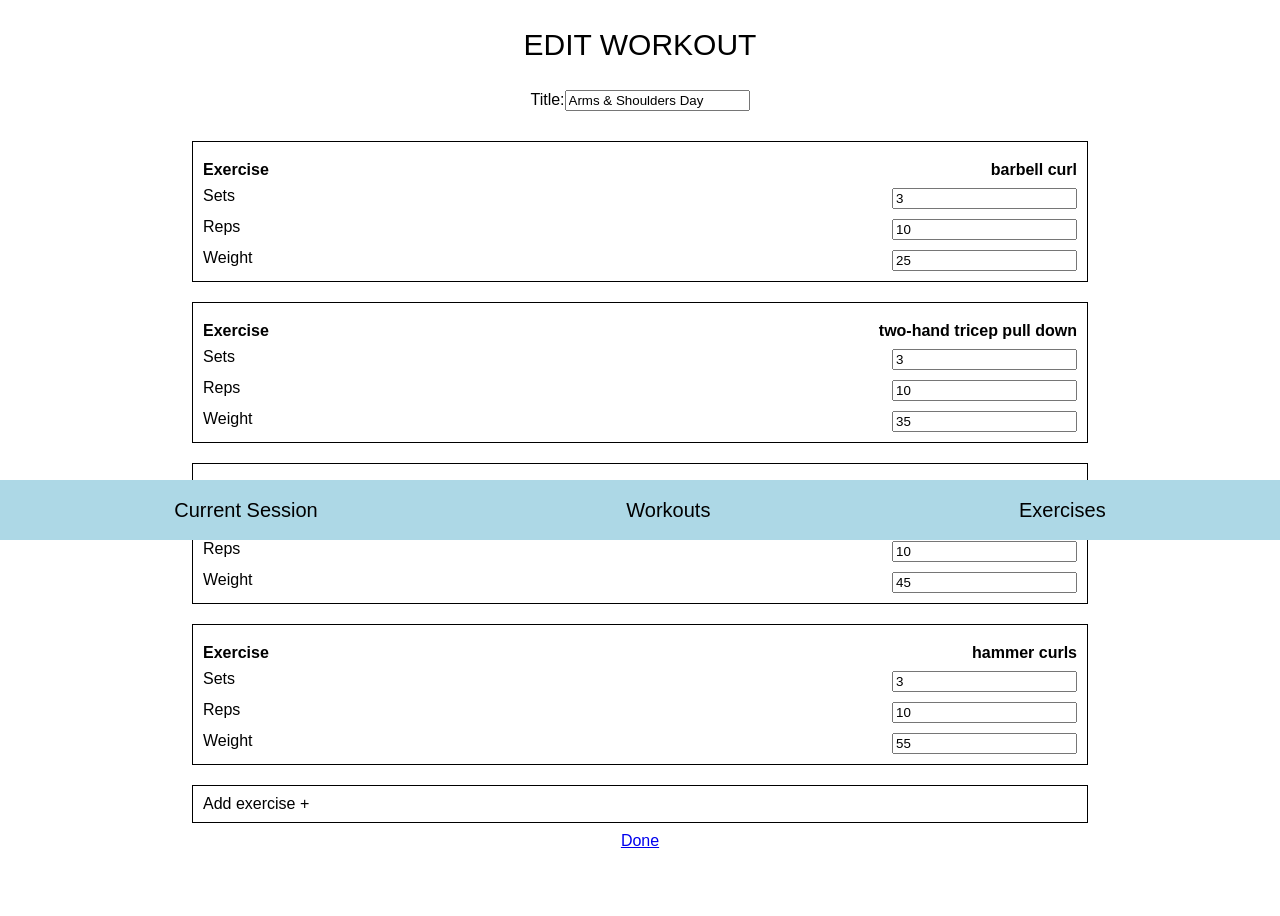
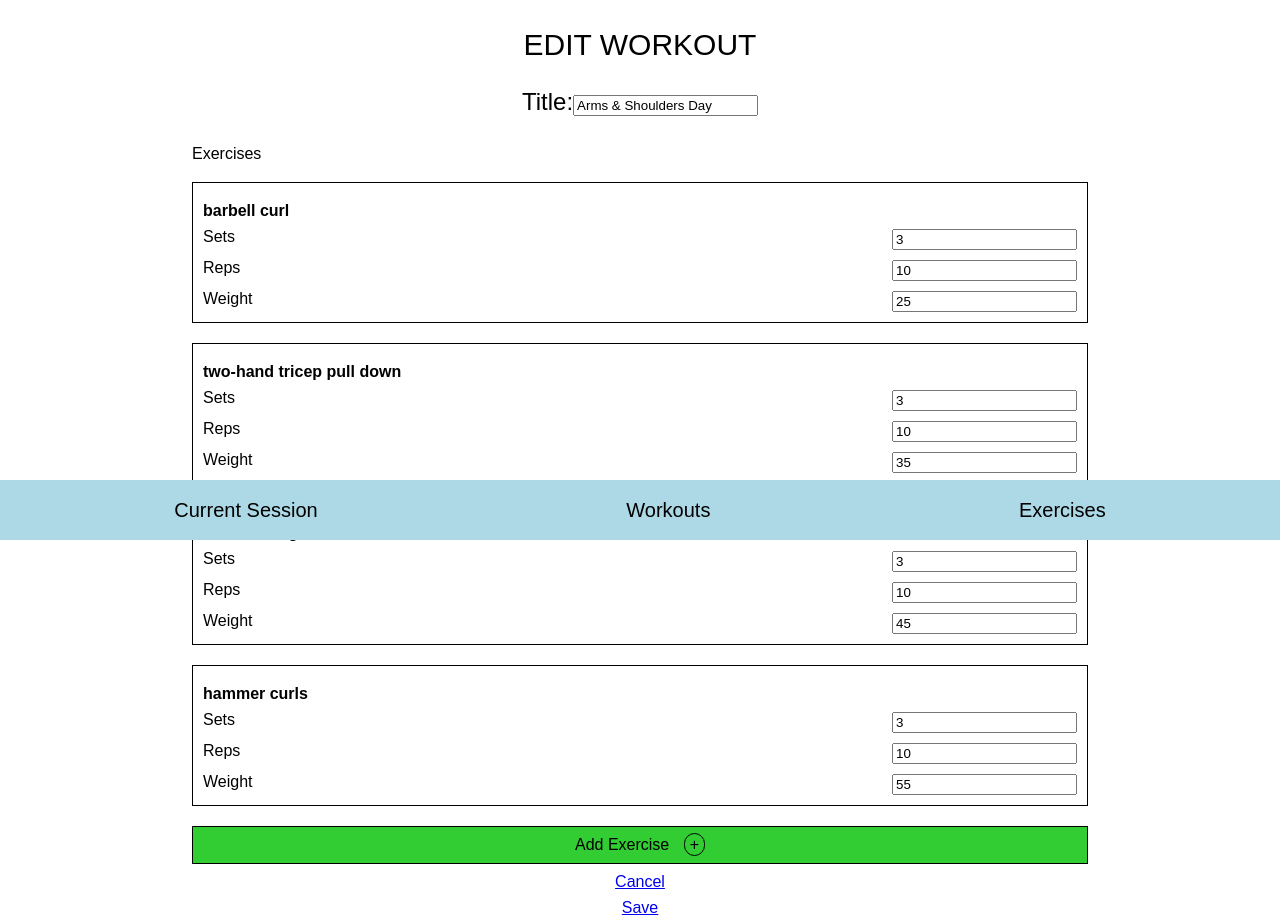
Before and after one commit to lukeslab/gym-app, a React (Create React App) app: page /edit-workout/0 in a window 1280 px wide. Shown: the part 260-1176 px from the top of the page. Before the commit the page ends 1109 px from the top, so only its background shows below. Built offline with nearby package versions, Linux system fonts and the light colour scheme.

Commit message:
finish edit-workout functionality and styles.

```diff
--- a/src/App.css
+++ b/src/App.css
@@ -26,6 +26,7 @@ footer, header, hgroup, menu, nav, section {
 body {
 	line-height: 1;
 	font-family: sans-serif;
+	box-sizing: border-box;
 }
 ol, ul {
 	list-style: none;
@@ -69,25 +70,54 @@ form {
 	margin-bottom: 20px;
 }
 
-.edit-workout li {
+.edit-workout label{
+	font-size: 24px;
+}
+
+.exercise-list {
+	width: 70%;
+}
+
+.exercise-list h2 {
+	margin-top: 20px;
+	align-self: flex-start;
+}
+
+.exercise-list li {
 	margin-top: 20px;
 	border: 1px solid black;
 	padding: 10px;
 }
 
-.edit-workout li * {
+.exercise-list li * {
 	margin-top: 5px;
 }
 
-.edit-workout ul {
-	width: 70%;
-}
-
-.edit-workout ul section div{
+.exercise-list ul section div{
 	display: flex;
 	justify-content: space-between;
 }
 
-.edit-workout ul section div:first-child {
+.exercise-list ul section div:first-child {
 	font-weight: bold;
 }
+
+.exercise-list .add-exercise {
+	text-align: center;
+	padding: 0;
+}
+
+.add-exercise a {
+	cursor: pointer;
+	display: block;
+	margin:0;
+	padding: 10px;
+	background-color: limegreen;
+}
+
+.add-exercise a span {
+	padding: 2px 5px;
+	border: 1px solid black;
+	border-radius: 50px;
+	margin-left: 10px;
+}
--- a/src/routes/edit-workout.js
+++ b/src/routes/edit-workout.js
@@ -11,7 +11,6 @@ function Exercise({name}){
     return(
         <section>
             <div className="exercise-name">
-                <span>Exercise </span>
                 <span>{exercise.name}</span>
             </div>
             <div className="exercise-sets">
@@ -30,19 +29,43 @@ function Exercise({name}){
     )
 }
 
+function ExerciseList({ id }){
+    const [ exercises, setExercises ] = useState(workoutsData[id].exercises);
+    const [ isAddingExercise, setIsAddingExercise ] = useState(false);
+
+    function addExercise(){
+        setIsAddingExercise(!isAddingExercise)
+    }
+
+    return (
+        <section className="exercise-list">
+            <h2>Exercises</h2>
+            <ul>
+                {exercises.map( (exercise, index) => {
+                    return (
+                        <li key={index}>
+                            <Exercise name={exercise}/>
+                        </li>
+                    )
+                })}
+                <li className="add-exercise">
+                    {isAddingExercise ? <><input></input><button onClick={addExercise}>Add</button></> : <><a onClick={addExercise}>Add Exercise <span>+</span></a></>}
+                </li>
+            </ul>
+        </section>
+    )
+}
+
 export default function EditWorkout () {
     const { id } = useParams();
     const [ title, setTitle ] = useState(workoutsData[id].title);
-    const [ exercises, setExercises ] = useState(workoutsData[id].exercises);
-    const [ isAddingExercise, setIsAddingExercise ] = useState(false);
+
 
     function handleOnChange(e){
         setTitle(e.target.value);
     }
 
-    function addExercise(){
-        setIsAddingExercise(!isAddingExercise)
-    }
+
 
     return (
         <div className="edit-workout">
@@ -51,20 +74,9 @@ export default function EditWorkout () {
                 Title:
                 <input type="text" value={title} onChange={handleOnChange}></input>
             </label>
-            <ul>
-                {exercises.map( (exercise, index) => {
-                    return (
-                        <li key={index}>
-                            <Exercise name={exercise}/>
-                        </li>
-                    )
-                })}
-
-                <li>
-                    {isAddingExercise ? <><input></input><button onClick={addExercise}>Done</button></> : <>Add exercise <span onClick={addExercise}>+</span></>}
-                </li>
-            </ul>
-            <Link to="../">Done</Link>
+            <ExerciseList id={id}/>
+            <Link to="../">Cancel</Link>
+            <Link to="../">Save</Link>
         </div>
     )
 }
--- a/src/routes/workouts.js
+++ b/src/routes/workouts.js
@@ -96,7 +96,7 @@ function WorkoutList({currentSession}){
                 }}>
                     <Link style={{textDecoration:'none', color: 'black'}}to="./create">
                         new workout
-                        <span style={{marginLeft: '10px', padding: '5px 10px', borderRadius: '50px', border: '1px solid black'}}>+</span>
+                        <span style={{marginLeft: '10px', padding: '2px 5px', borderRadius: '50px', border: '1px solid black'}}>+</span>
                     </Link>
                 </li>
             </ul>
```
